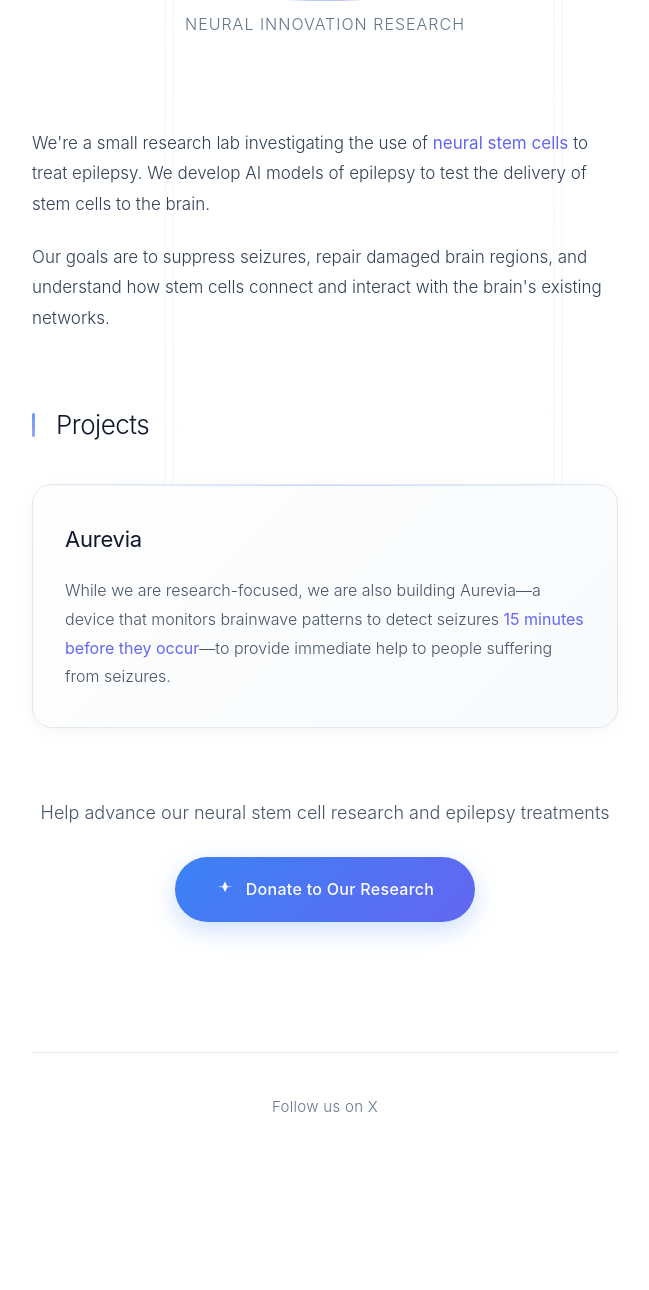
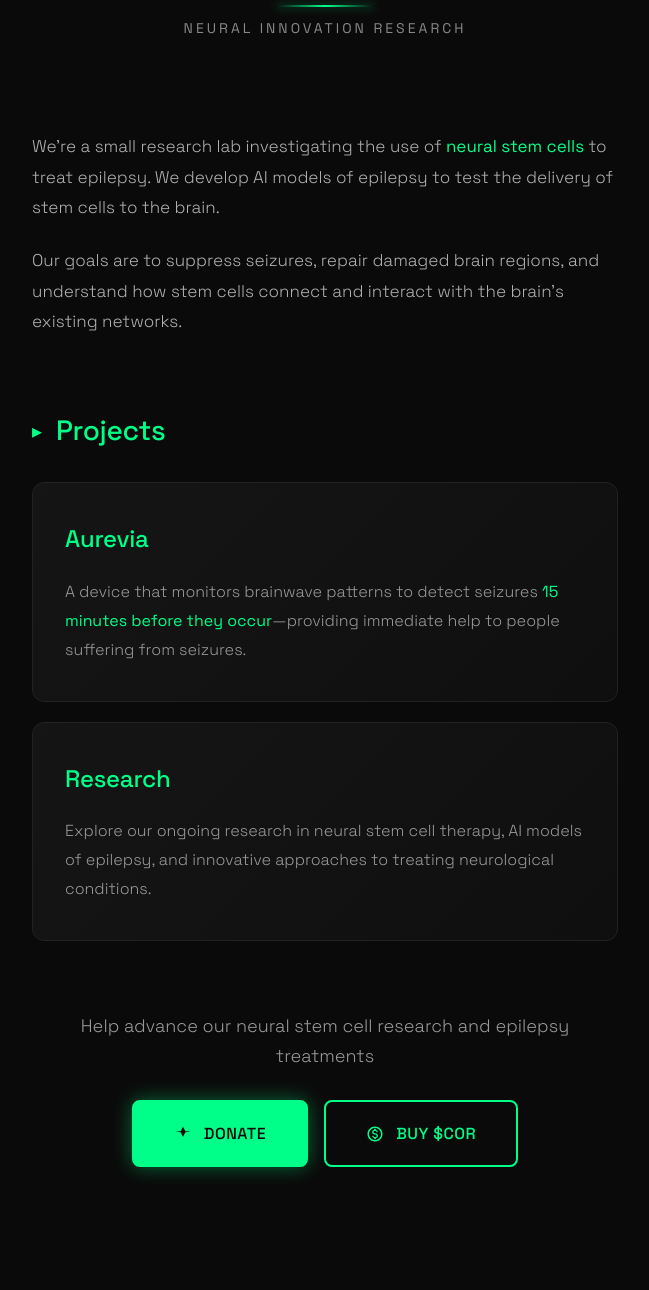
Before and after one commit to Humancyyborg/Neuracore, a plain HTML site: page index.html in a window 1280 px wide. Shown: the part 158-1448 px from the top of the page, without its empty margins (315-964 px from the left). Before the commit the page ends 1328 px from the top, so only its background shows below. Drawn offline with Linux system fonts and the light colour scheme.

Commit message:
updating user interface

```diff
--- a/index.html
+++ b/index.html
@@ -4,6 +4,7 @@
     <meta charset="UTF-8">
     <meta name="viewport" content="width=device-width, initial-scale=1.0">
     <title>Cortex Lab</title>
+    <link href="https://fonts.googleapis.com/css2?family=Space+Grotesk:wght@300;400;500;600&display=swap" rel="stylesheet">
     <style>
         * {
             margin: 0;
@@ -12,136 +13,12 @@
         }
 
         body {
-            font-family: -apple-system, BlinkMacSystemFont, 'Segoe UI', 'Inter', system-ui, sans-serif;
-            background-color: #ffffff;
-            color: #1a1a1a;
+            font-family: 'Space Grotesk', monospace;
+            background-color: #0a0a0a;
+            color: #e0e0e0;
             line-height: 1.7;
             overflow-x: hidden;
             position: relative;
-        }
-
-        /* DNA Double Helix Animation Background */
-        .dna-background {
-            position: fixed;
-            top: 0;
-            left: 0;
-            width: 100%;
-            height: 100%;
-            pointer-events: none;
-            z-index: 1;
-            opacity: 0.08;
-        }
-
-        .dna-helix {
-            position: absolute;
-            width: 80px;
-            height: 100vh;
-            animation: floatHelix 12s ease-in-out infinite;
-        }
-
-        .dna-helix:nth-child(1) { left: 15%; animation-delay: 0s; }
-        .dna-helix:nth-child(2) { left: 35%; animation-delay: -4s; }
-        .dna-helix:nth-child(3) { left: 65%; animation-delay: -8s; }
-        .dna-helix:nth-child(4) { right: 15%; animation-delay: -2s; }
-
-        /* Left strand of double helix */
-        .strand-left {
-            position: absolute;
-            left: 0;
-            top: 0;
-            width: 100%;
-            height: 100%;
-        }
-
-        .strand-left::before {
-            content: '';
-            position: absolute;
-            width: 2px;
-            height: 100%;
-            background: linear-gradient(180deg,
-                rgba(59, 130, 246, 0.6) 0%,
-                rgba(99, 102, 241, 0.4) 50%,
-                rgba(59, 130, 246, 0.6) 100%);
-            left: 20px;
-            animation: twist 4s linear infinite;
-            transform-origin: center;
-        }
-
-        /* Right strand of double helix */
-        .strand-right {
-            position: absolute;
-            right: 0;
-            top: 0;
-            width: 100%;
-            height: 100%;
-        }
-
-        .strand-right::before {
-            content: '';
-            position: absolute;
-            width: 2px;
-            height: 100%;
-            background: linear-gradient(180deg,
-                rgba(99, 102, 241, 0.6) 0%,
-                rgba(59, 130, 246, 0.4) 50%,
-                rgba(99, 102, 241, 0.6) 100%);
-            right: 20px;
-            animation: twist 4s linear infinite reverse;
-            transform-origin: center;
-        }
-
-        /* Base pairs connecting the strands */
-        .base-pairs {
-            position: absolute;
-            width: 100%;
-            height: 100%;
-        }
-
-        .base-pair {
-            position: absolute;
-            width: 40px;
-            height: 2px;
-            background: linear-gradient(90deg,
-                rgba(59, 130, 246, 0.4),
-                rgba(99, 102, 241, 0.3),
-                rgba(59, 130, 246, 0.4));
-            left: 20px;
-            border-radius: 1px;
-            animation: basePairRotate 4s linear infinite;
-            transform-origin: center;
-        }
-
-        .base-pair:nth-child(1) { top: 5%; animation-delay: 0s; }
-        .base-pair:nth-child(2) { top: 15%; animation-delay: -0.5s; }
-        .base-pair:nth-child(3) { top: 25%; animation-delay: -1s; }
-        .base-pair:nth-child(4) { top: 35%; animation-delay: -1.5s; }
-        .base-pair:nth-child(5) { top: 45%; animation-delay: -2s; }
-        .base-pair:nth-child(6) { top: 55%; animation-delay: -2.5s; }
-        .base-pair:nth-child(7) { top: 65%; animation-delay: -3s; }
-        .base-pair:nth-child(8) { top: 75%; animation-delay: -3.5s; }
-        .base-pair:nth-child(9) { top: 85%; animation-delay: -4s; }
-        .base-pair:nth-child(10) { top: 95%; animation-delay: -4.5s; }
-
-        @keyframes floatHelix {
-            0%, 100% { transform: translateY(-30px) translateX(0px); }
-            33% { transform: translateY(15px) translateX(10px); }
-            66% { transform: translateY(-15px) translateX(-5px); }
-        }
-
-        @keyframes twist {
-            0% { transform: translateX(0px) scaleY(1); }
-            25% { transform: translateX(15px) scaleY(0.8); }
-            50% { transform: translateX(0px) scaleY(1); }
-            75% { transform: translateX(-15px) scaleY(0.8); }
-            100% { transform: translateX(0px) scaleY(1); }
-        }
-
-        @keyframes basePairRotate {
-            0% { transform: rotate(0deg) scaleX(1); opacity: 0.4; }
-            25% { transform: rotate(45deg) scaleX(0.7); opacity: 0.6; }
-            50% { transform: rotate(90deg) scaleX(0.4); opacity: 0.3; }
-            75% { transform: rotate(135deg) scaleX(0.7); opacity: 0.6; }
-            100% { transform: rotate(180deg) scaleX(1); opacity: 0.4; }
         }
 
         .container {
@@ -164,12 +41,13 @@
         }
 
         .logo {
-            font-size: clamp(44px, 9vw, 58px);
-            font-weight: 200;
-            letter-spacing: -0.03em;
-            color: #0f172a;
+            font-size: clamp(44px, 9vw, 62px);
+            font-weight: 600;
+            letter-spacing: -0.02em;
+            color: #00ff88;
             margin-bottom: 20px;
             position: relative;
+            text-shadow: 0 0 20px rgba(0, 255, 136, 0.5);
         }
 
         .logo::after {
@@ -178,17 +56,18 @@
             bottom: -10px;
             left: 50%;
             transform: translateX(-50%);
-            width: 80px;
+            width: 100px;
             height: 2px;
-            background: linear-gradient(90deg, transparent, rgba(59, 130, 246, 0.4), rgba(99, 102, 241, 0.4), transparent);
+            background: linear-gradient(90deg, transparent, #00ff88, transparent);
             border-radius: 1px;
+            box-shadow: 0 0 10px rgba(0, 255, 136, 0.5);
         }
 
         .tagline {
-            font-size: 16px;
-            color: #64748b;
-            font-weight: 300;
-            letter-spacing: 1px;
+            font-size: 14px;
+            color: #888;
+            font-weight: 400;
+            letter-spacing: 3px;
             text-transform: uppercase;
         }
 
@@ -202,44 +81,44 @@
         }
 
         .section-title {
-            font-size: 26px;
-            font-weight: 300;
-            color: #0f172a;
+            font-size: 28px;
+            font-weight: 500;
+            color: #00ff88;
             margin-bottom: 28px;
-            letter-spacing: -0.02em;
+            letter-spacing: -0.01em;
             position: relative;
             padding-left: 24px;
         }
 
         .section-title::before {
-            content: '';
+            content: '▸';
             position: absolute;
             left: 0;
             top: 50%;
             transform: translateY(-50%);
-            width: 3px;
-            height: 24px;
-            background: linear-gradient(135deg, rgba(59, 130, 246, 0.8), rgba(99, 102, 241, 0.6));
-            border-radius: 2px;
+            color: #00ff88;
+            font-size: 20px;
         }
 
         .content-text {
             font-size: 17px;
-            color: #334155;
+            color: #b0b0b0;
             line-height: 1.8;
             font-weight: 300;
             margin-bottom: 22px;
         }
 
         .project-highlight {
-            background: linear-gradient(135deg, #fefefe 0%, #f8fafc 100%);
-            border: 1px solid #e2e8f0;
-            border-radius: 20px;
+            background: linear-gradient(135deg, #151515 0%, #0f0f0f 100%);
+            border: 1px solid #222;
+            border-radius: 12px;
             padding: 36px 32px;
-            margin-top: 36px;
+            margin-bottom: 20px;
             position: relative;
             transition: all 0.4s cubic-bezier(0.4, 0, 0.2, 1);
-            box-shadow: 0 4px 20px rgba(0, 0, 0, 0.04);
+            text-decoration: none;
+            display: block;
+            overflow: hidden;
         }
 
         .project-highlight::before {
@@ -248,34 +127,40 @@
             top: 0;
             left: 0;
             right: 0;
-            height: 1px;
-            background: linear-gradient(90deg, transparent, rgba(59, 130, 246, 0.3), transparent);
-            border-radius: 20px 20px 0 0;
+            height: 2px;
+            background: linear-gradient(90deg, transparent, #00ff88, transparent);
+            border-radius: 12px 12px 0 0;
+            opacity: 0;
+            transition: opacity 0.4s;
+        }
+
+        .project-highlight:hover::before {
+            opacity: 1;
         }
 
         .project-highlight:hover {
-            transform: translateY(-6px) scale(1.02);
-            box-shadow: 0 20px 40px rgba(59, 130, 246, 0.12);
-            border-color: rgba(59, 130, 246, 0.3);
+            transform: translateY(-6px);
+            border-color: #00ff88;
+            box-shadow: 0 8px 30px rgba(0, 255, 136, 0.2);
         }
 
         .project-name {
-            font-size: 22px;
-            font-weight: 400;
-            color: #0f172a;
+            font-size: 24px;
+            font-weight: 500;
+            color: #00ff88;
             margin-bottom: 18px;
             letter-spacing: -0.01em;
         }
 
         .project-description {
             font-size: 16px;
-            color: #475569;
+            color: #999;
             line-height: 1.8;
             font-weight: 300;
         }
 
         .subtle-accent {
-            color: #6366f1;
+            color: #00ff88;
             font-weight: 400;
         }
 
@@ -288,51 +173,61 @@
 
         .donate-text {
             font-size: 18px;
-            color: #475569;
+            color: #999;
             margin-bottom: 28px;
             font-weight: 300;
         }
 
-        .donate-button {
+        .button-group {
+            display: flex;
+            gap: 16px;
+            justify-content: center;
+            align-items: center;
+            flex-wrap: wrap;
+        }
+
+        .donate-button, .cor-button {
             display: inline-flex;
             align-items: center;
             gap: 12px;
-            background: linear-gradient(135deg, #3b82f6 0%, #6366f1 100%);
-            color: white;
+            color: #0a0a0a;
             text-decoration: none;
             padding: 18px 40px;
-            border-radius: 50px;
+            border-radius: 8px;
             font-weight: 500;
             font-size: 16px;
-            letter-spacing: 0.3px;
+            letter-spacing: 0.5px;
             transition: all 0.4s cubic-bezier(0.4, 0, 0.2, 1);
-            border: 1px solid rgba(59, 130, 246, 0.2);
-            box-shadow: 0 8px 25px rgba(59, 130, 246, 0.25);
             position: relative;
             overflow: hidden;
+            text-transform: uppercase;
         }
 
-        .donate-button::before {
-            content: '';
-            position: absolute;
-            top: 0;
-            left: -100%;
-            width: 100%;
-            height: 100%;
-            background: linear-gradient(90deg, transparent, rgba(255, 255, 255, 0.2), transparent);
-            transition: left 0.6s;
+        .donate-button {
+            background: #00ff88;
+            border: 2px solid #00ff88;
+            box-shadow: 0 0 20px rgba(0, 255, 136, 0.4);
         }
 
-        .donate-button:hover::before {
-            left: 100%;
+        .cor-button {
+            background: transparent;
+            border: 2px solid #00ff88;
+            color: #00ff88;
         }
 
         .donate-button:hover {
-            transform: translateY(-3px) scale(1.05);
-            box-shadow: 0 16px 35px rgba(59, 130, 246, 0.35);
+            transform: translateY(-3px);
+            box-shadow: 0 0 30px rgba(0, 255, 136, 0.6);
         }
 
-        .donate-icon {
+        .cor-button:hover {
+            background: #00ff88;
+            color: #0a0a0a;
+            transform: translateY(-3px);
+            box-shadow: 0 0 30px rgba(0, 255, 136, 0.6);
+        }
+
+        .donate-icon, .cor-icon {
             width: 18px;
             height: 18px;
             fill: currentColor;
@@ -342,22 +237,23 @@
             text-align: center;
             margin-top: 80px;
             padding-top: 40px;
-            border-top: 1px solid #e2e8f0;
+            border-top: 1px solid #222;
             opacity: 0;
             animation: fadeInUp 1.2s ease-out 1.5s forwards;
         }
 
         .footer-link {
-            color: #64748b;
+            color: #666;
             text-decoration: none;
             font-size: 15px;
             font-weight: 300;
-            letter-spacing: 0.3px;
+            letter-spacing: 1px;
             transition: all 0.3s ease;
+            text-transform: uppercase;
         }
 
         .footer-link:hover {
-            color: #3b82f6;
+            color: #00ff88;
         }
 
         @keyframes fadeInUp {
@@ -392,7 +288,7 @@
 
             .project-highlight {
                 padding: 28px 24px;
-                margin-top: 28px;
+                margin-bottom: 16px;
             }
 
             .project-name {
@@ -407,19 +303,21 @@
                 font-size: 16px;
             }
 
-            .donate-button {
+            .button-group {
+                flex-direction: column;
+                gap: 12px;
+            }
+
+            .donate-button, .cor-button {
                 padding: 16px 32px;
                 font-size: 15px;
+                width: 100%;
+                max-width: 280px;
             }
 
             .footer {
                 margin-top: 60px;
                 padding-top: 32px;
-            }
-
-            .dna-helix:nth-child(2),
-            .dna-helix:nth-child(4) {
-                display: none;
             }
         }
 
@@ -428,11 +326,7 @@
                 padding: 32px 20px;
             }
 
-            .dna-helix:nth-child(3) {
-                display: none;
-            }
-
-            .donate-button {
+            .donate-button, .cor-button {
                 padding: 14px 28px;
                 font-size: 14px;
             }
@@ -440,77 +334,9 @@
     </style>
 </head>
 <body>
-    <!-- DNA Double Helix Background -->
-    <div class="dna-background">
-        <div class="dna-helix">
-            <div class="strand-left"></div>
-            <div class="strand-right"></div>
-            <div class="base-pairs">
-                <div class="base-pair"></div>
-                <div class="base-pair"></div>
-                <div class="base-pair"></div>
-                <div class="base-pair"></div>
-                <div class="base-pair"></div>
-                <div class="base-pair"></div>
-                <div class="base-pair"></div>
-                <div class="base-pair"></div>
-                <div class="base-pair"></div>
-                <div class="base-pair"></div>
-            </div>
-        </div>
-        <div class="dna-helix">
-            <div class="strand-left"></div>
-            <div class="strand-right"></div>
-            <div class="base-pairs">
-                <div class="base-pair"></div>
-                <div class="base-pair"></div>
-                <div class="base-pair"></div>
-                <div class="base-pair"></div>
-                <div class="base-pair"></div>
-                <div class="base-pair"></div>
-                <div class="base-pair"></div>
-                <div class="base-pair"></div>
-                <div class="base-pair"></div>
-                <div class="base-pair"></div>
-            </div>
-        </div>
-        <div class="dna-helix">
-            <div class="strand-left"></div>
-            <div class="strand-right"></div>
-            <div class="base-pairs">
-                <div class="base-pair"></div>
-                <div class="base-pair"></div>
-                <div class="base-pair"></div>
-                <div class="base-pair"></div>
-                <div class="base-pair"></div>
-                <div class="base-pair"></div>
-                <div class="base-pair"></div>
-                <div class="base-pair"></div>
-                <div class="base-pair"></div>
-                <div class="base-pair"></div>
-            </div>
-        </div>
-        <div class="dna-helix">
-            <div class="strand-left"></div>
-            <div class="strand-right"></div>
-            <div class="base-pairs">
-                <div class="base-pair"></div>
-                <div class="base-pair"></div>
-                <div class="base-pair"></div>
-                <div class="base-pair"></div>
-                <div class="base-pair"></div>
-                <div class="base-pair"></div>
-                <div class="base-pair"></div>
-                <div class="base-pair"></div>
-                <div class="base-pair"></div>
-                <div class="base-pair"></div>
-            </div>
-        </div>
-    </div>
-
     <div class="container">
         <header class="header">
-            <h1 class="logo">Cortex Lab</h1>
+            <h1 class="logo">CORTEX LAB</h1>
             <p class="tagline">Neural Innovation Research</p>
         </header>
 
@@ -526,22 +352,36 @@
 
             <section class="section">
                 <h2 class="section-title">Projects</h2>
-                <div class="project-highlight">
+                <a href="https://github.com/Humancyyborg/CORTEX-LABs" class="project-highlight" target="_blank" rel="noopener noreferrer">
                     <h3 class="project-name">Aurevia</h3>
                     <p class="project-description">
-                        While we are research-focused, we are also building Aurevia—a device that monitors brainwave patterns to detect seizures <span class="subtle-accent">15 minutes before they occur</span>—to provide immediate help to people suffering from seizures.
+                        A device that monitors brainwave patterns to detect seizures <span class="subtle-accent">15 minutes before they occur</span>—providing immediate help to people suffering from seizures.
                     </p>
-                </div>
+                </a>
+                <a href="https://research.cortex.it.com" class="project-highlight" target="_blank" rel="noopener noreferrer">
+                    <h3 class="project-name">Research</h3>
+                    <p class="project-description">
+                        Explore our ongoing research in neural stem cell therapy, AI models of epilepsy, and innovative approaches to treating neurological conditions.
+                    </p>
+                </a>
             </section>
 
             <section class="donate-section">
                 <p class="donate-text">Help advance our neural stem cell research and epilepsy treatments</p>
-                <a href="https://app.hel.io/pay/68d5c2fd41caed74ecb0c3dd" class="donate-button" target="_blank" rel="noopener noreferrer">
-                    <svg class="donate-icon" viewBox="0 0 24 24">
-                        <path d="M12 2L15.09 8.26L22 9L15.09 9.74L12 16L8.91 9.74L2 9L8.91 8.26L12 2Z"/>
-                    </svg>
-                    Donate to Our Research
-                </a>
+                <div class="button-group">
+                    <a href="https://app.hel.io/pay/68d5c2fd41caed74ecb0c3dd" class="donate-button" target="_blank" rel="noopener noreferrer">
+                        <svg class="donate-icon" viewBox="0 0 24 24">
+                            <path d="M12 2L15.09 8.26L22 9L15.09 9.74L12 16L8.91 9.74L2 9L8.91 8.26L12 2Z"/>
+                        </svg>
+                        Donate
+                    </a>
+                    <a href="https://crowdsale.cortex.it.com" class="cor-button" target="_blank" rel="noopener noreferrer">
+                        <svg class="cor-icon" viewBox="0 0 24 24">
+                            <path d="M12 2C6.48 2 2 6.48 2 12s4.48 10 10 10 10-4.48 10-10S17.52 2 12 2zm0 18c-4.41 0-8-3.59-8-8s3.59-8 8-8 8 3.59 8 8-3.59 8-8 8zm.31-8.86c-1.77-.45-2.34-.94-2.34-1.67 0-.84.79-1.43 2.1-1.43 1.38 0 1.9.66 1.94 1.64h1.71c-.05-1.34-.87-2.57-2.49-2.97V5H10.9v1.69c-1.51.32-2.72 1.3-2.72 2.81 0 1.79 1.49 2.69 3.66 3.21 1.95.46 2.34 1.15 2.34 1.87 0 .53-.39 1.39-2.1 1.39-1.6 0-2.23-.72-2.32-1.64H8.04c.1 1.7 1.36 2.66 2.86 2.97V19h2.34v-1.67c1.52-.29 2.72-1.16 2.73-2.77-.01-2.2-1.9-2.96-3.66-3.42z"/>
+                        </svg>
+                        Buy $COR
+                    </a>
+                </div>
             </section>
 
         </main>
```
